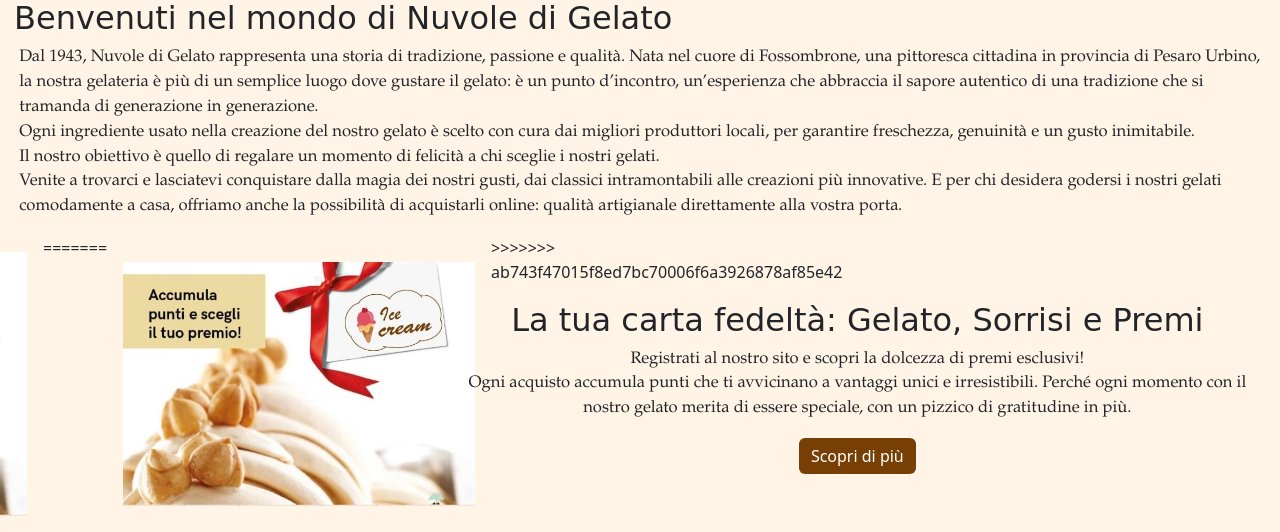
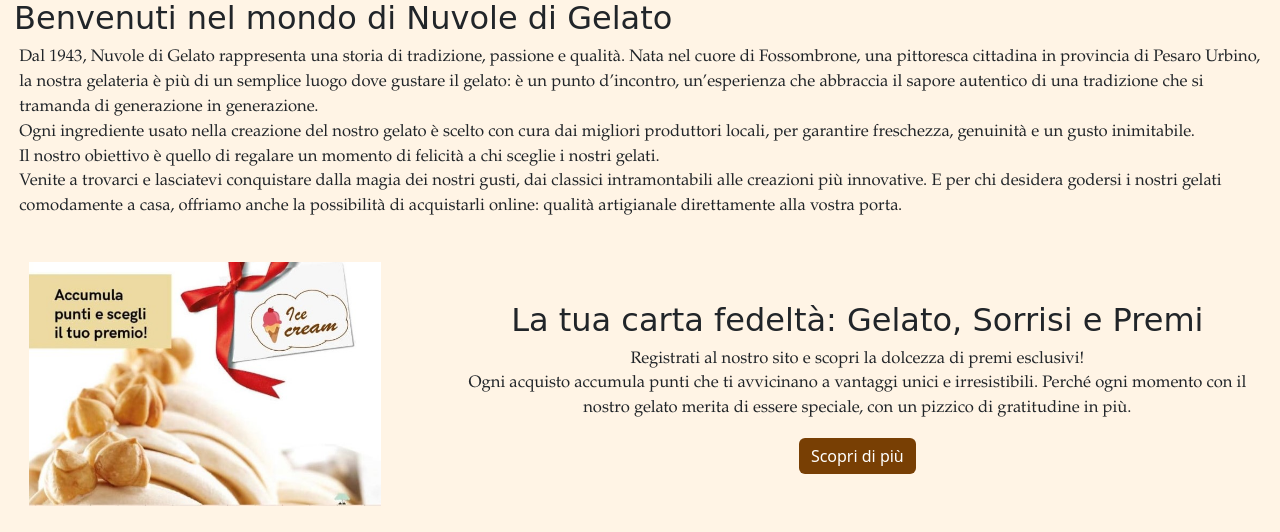
Before and after one commit to BennyBarone/WebProgetto, a PHP site: page / in a window 1280 px wide. Shown: the part 472-1004 px from the top of the page. Run offline with PHP 8.4, Linux system fonts and the light colour scheme.

Commit message:
odio github

```diff
--- a/progetto/template/base.php
+++ b/progetto/template/base.php
@@ -62,11 +62,7 @@
             <div class="row align-items-center">
                 <!-- Colonna Immagine -->
                 <div class="col-sm-4 d-flex justify-content-center">
-<<<<<<< HEAD
-                    <img id="tessera" src="img/tessera.jpeg" class="img-fluid p-3" alt="Tessera Fedeltà">
-=======
                     <img id="tessera" src="img/tessera.jpeg" class="custom-image p-3" alt="Tessera Fedeltà">
->>>>>>> ab743f47015f8ed7bc70006f6a3926878af85e42
                 </div>
                 <!-- Colonna Testo -->
                 <div class="col-sm-8 text-center">
```
